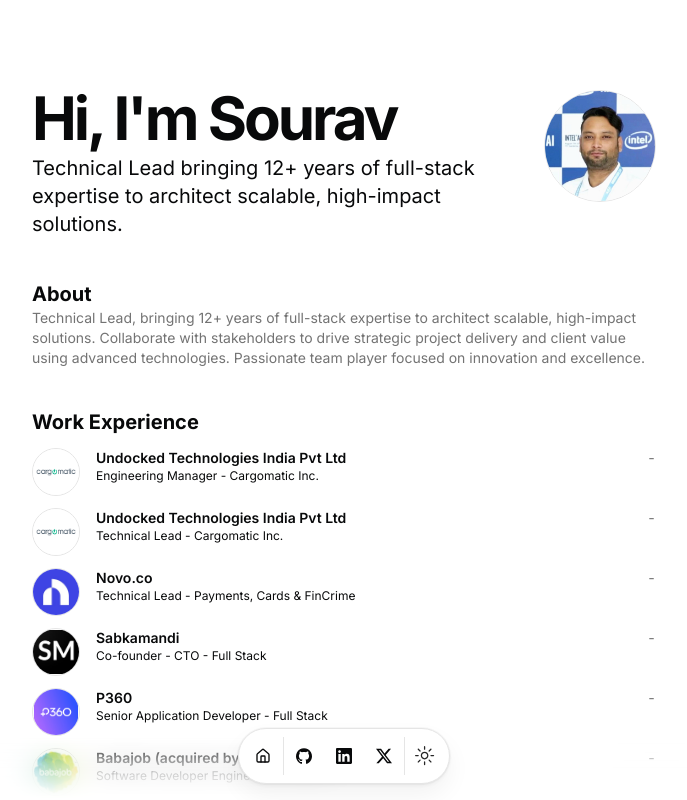
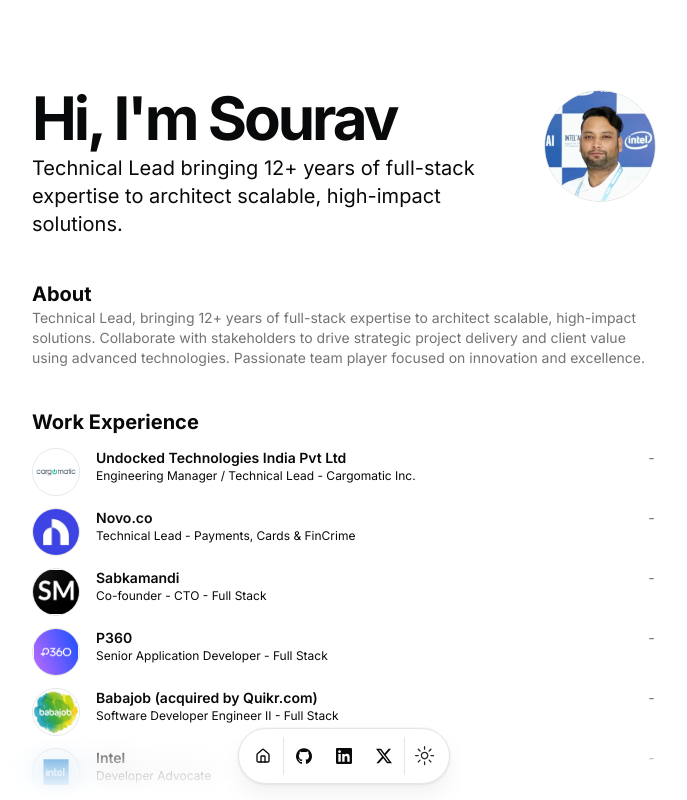
Before and after one commit to souravlahoti/souravlahoti.github.io, a Next.js app: page / in a window 1280 px wide. Shown: the top 800 px of the page, without its empty margins (296-983 px from the left). Built offline with nearby package versions, Linux system fonts and the light colour scheme.

Commit message:
merge TL and EM in one

```diff
--- a/src/data/resume.tsx
+++ b/src/data/resume.tsx
@@ -88,25 +88,25 @@ export const DATA = {
       href: "https://cargomatic.com/",
       badges: [],
       location: "Bangalore, India",
-      title: "Engineering Manager - Cargomatic Inc.",
+      title: "Engineering Manager / Technical Lead - Cargomatic Inc.",
       logoUrl: "/undocked.png",
       start: "",
       end: "",
       description:
-        "Driving cross-functional teams to align product, engineering, and operational goals for enhanced execution and impact. Led roadmap planning and capacity forecasting for mission-critical projects with 100K+ users across logistics operations.",
+        "Driving cross-functional teams to align product, engineering, and operational goals for enhanced execution and impact. Led roadmap planning and capacity forecasting for mission-critical projects with 100K+ users across logistics operations. Revamped a bottlenecked monolithic system into a scalable microservices architecture, increasing throughput by 40% while leading a team to early milestone delivery. Improved legacy system performance by 35% with caching and load-balancing, enabling efficient scaling for 100,000+ users. Architected a 99% uptime distributed solution, driving innovation and mentoring engineers to optimize a high-traffic platform under tight deadlines.",
     },
-    {
-      company: "Undocked Technologies India Pvt Ltd",
-      href: "https://cargomatic.com/",
-      badges: [],
-      location: "Bangalore, India",
-      title: "Technical Lead - Cargomatic Inc.",
-      logoUrl: "/undocked.png",
-      start: "",
-      end: "",
-      description:
-        "Revamped a bottlenecked monolithic system into a scalable microservices architecture, increasing throughput by 40% while leading a team to early milestone delivery. Improved legacy system performance by 35% with caching and load-balancing, enabling efficient scaling for 100,000+ users. Architected a 99% uptime distributed solution, driving innovation and mentoring engineers to optimize a high-traffic platform under tight deadlines.",
-    },
+    // {
+    //   company: "Undocked Technologies India Pvt Ltd",
+    //   href: "https://cargomatic.com/",
+    //   badges: [],
+    //   location: "Bangalore, India",
+    //   title: "Technical Lead - Cargomatic Inc.",
+    //   logoUrl: "/undocked.png",
+    //   start: "",
+    //   end: "",
+    //   description:
+    //     "Revamped a bottlenecked monolithic system into a scalable microservices architecture, increasing throughput by 40% while leading a team to early milestone delivery. Improved legacy system performance by 35% with caching and load-balancing, enabling efficient scaling for 100,000+ users. Architected a 99% uptime distributed solution, driving innovation and mentoring engineers to optimize a high-traffic platform under tight deadlines.",
+    // },
     {
       company: "Novo.co",
       href: "https://www.novo.co/",
```
